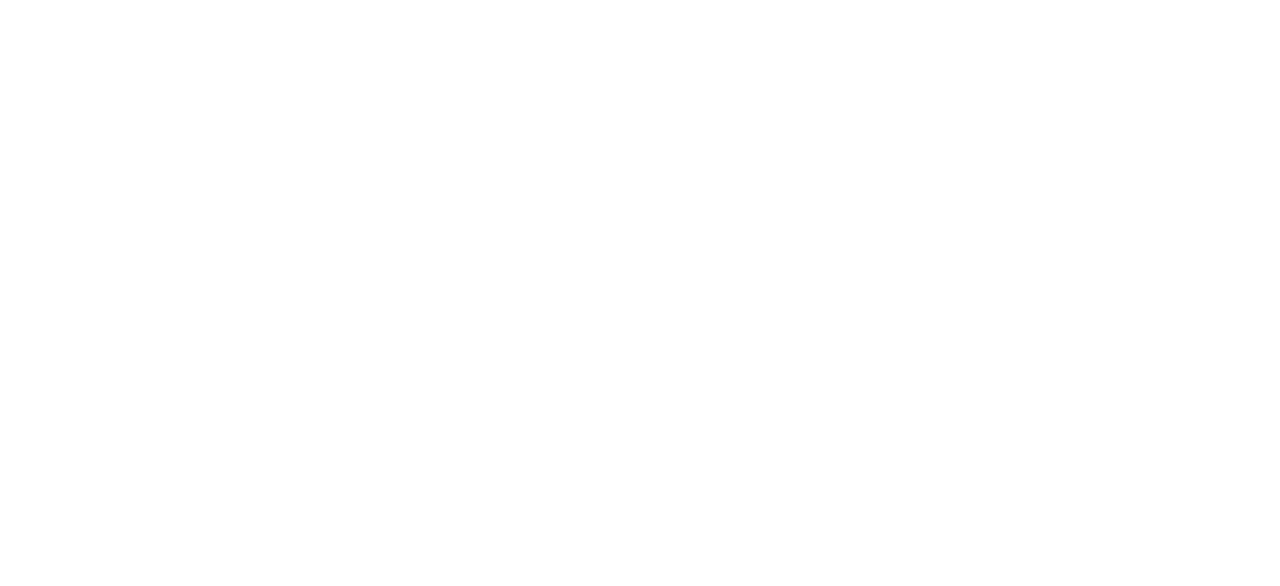
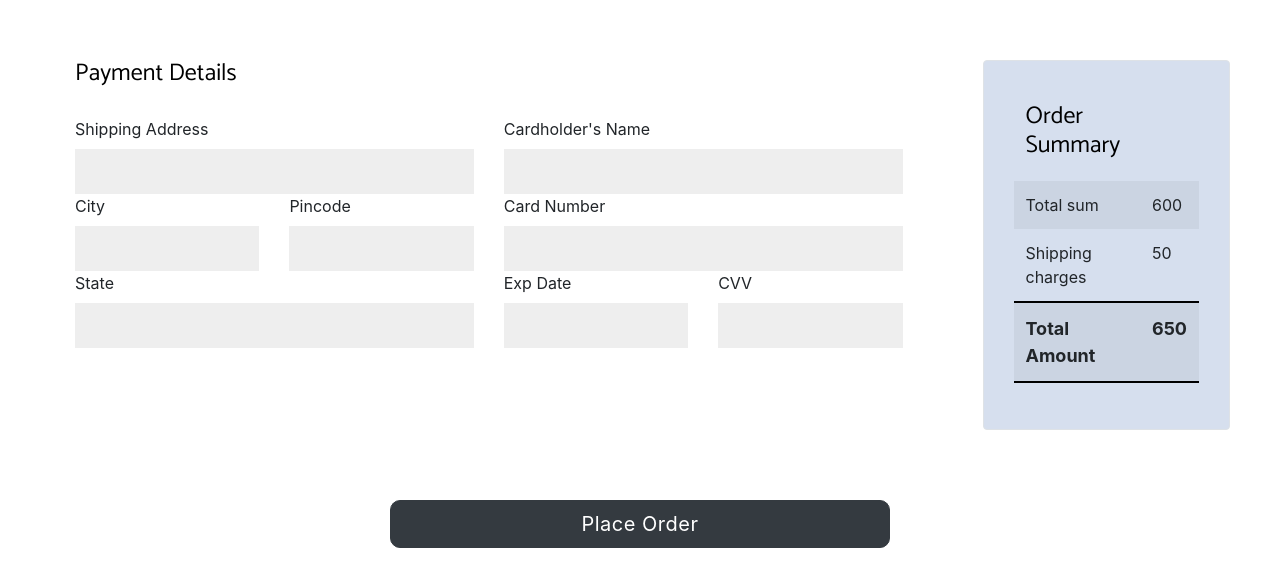
Before and after one commit to VarshaPrasanna/PharmacyReact, a React (Create React App) app in the folder frontend/: page /payment in a window 1280 px wide. Before the commit this address had no page. Shown: the top 586 px of the page. Built offline with nearby package versions, Linux system fonts and the light colour scheme; the HTML template or start-up script is replaced by a standard one.

Commit message:
created payment component

```diff
--- a/frontend/package.json
+++ b/frontend/package.json
@@ -13,6 +13,7 @@
     "mdb-react-ui-kit": "^5.0.0",
     "popper.js": "^1.16.1",
     "react": "^18.2.0",
+    "react-bootstrap": "^2.5.0",
     "react-dom": "^18.2.0",
     "react-icons": "^4.6.0",
     "react-router-dom": "^6.4.2",
--- a/frontend/src/App.js
+++ b/frontend/src/App.js
@@ -7,6 +7,7 @@ import Signup from './components/Signup/Signup';
 import Login from './components/Login/Login';
 import AdminApp from './components/Admin/AdminApp';
 import ManageUsers from './components/Admin/AdminComponents/ManageUsers/ManageUsers';
+import Payment from './components/Payment/Payment';
 
 
 import Cart from './components/Cart/Cart';
@@ -35,6 +36,7 @@ function App() {
 
           <Route exact path="/admin" element={<AdminApp />} />
           <Route exact path="/ManageUsers" element={<ManageUsers />} />
+          <Route path='/payment' element={<Payment />} />
 
         </Routes>
       </BrowserRouter>
--- a/frontend/src/components/Cart/Cart.css
+++ b/frontend/src/components/Cart/Cart.css
@@ -33,3 +33,10 @@
 .bill{
     padding: 10px;
 }
+
+.total{
+    font-weight: bold ;
+    font-size: large;
+    border-top: 2px solid black;
+    border-bottom: 2px solid black;
+}
--- a/frontend/src/components/Cart/Cart.js
+++ b/frontend/src/components/Cart/Cart.js
@@ -1,5 +1,7 @@
 import React from "react";
+import { Table } from "react-bootstrap";
 import './Cart.css';
+import { Link } from "react-router-dom";
 
 const products = [
     {
@@ -93,8 +95,11 @@ export default class Cart extends React.Component {
                     <div className="col-md-4 d-flex flex-column justify-content-between">
                         <div className="card border rounded flex-row product-card bill">
                             <div className="card-body">
-                                <h4 className="card-title">Order Summary</h4>
-                                <table className="table table-borderless">
+
+                                <Table borderless striped>
+                                    <thead>
+                                        <th><h4>Order Summary</h4></th>
+                                    </thead>
                                     <tbody>
                                         <tr>
                                             <td scope="row">Total sum</td>
@@ -104,21 +109,19 @@ export default class Cart extends React.Component {
                                             <td scope="row">Shipping charges</td>
                                             <td>{50}</td>
                                         </tr>
-                                    </tbody>
-                                </table>
-                                <hr />
-                                <table className="table table-borderless">
-                                    <tbody>
-                                        <tr>
+
+                                        <tr className="total">
                                             <td scope="row">Total Amount</td>
                                             <td>{this.state.sum + 50}</td>
                                         </tr>
                                     </tbody>
-                                </table>
+                                </Table>
                             </div>
                         </div>
 
-                        <button className="btn btn-block btn-dark">Proceed to Checkout</button>
+                        <Link to={{ pathname: "/payment" }}>
+                            <button className="btn btn-block btn-dark">Proceed to Checkout</button>
+                        </Link>
 
                     </div>
 
@@ -136,9 +139,9 @@ export default class Cart extends React.Component {
                                             <div>
                                                 <div className="qty"><button className="btn btn-sm qty-button m-1" onClick={() => this.changeQty(product, 1)}
                                                 >+</button>
-                                                {product.productQty}
-                                                <button className="btn btn-sm qty-button m-1" onClick={() => this.changeQty(product, -1)}
-                                                >-</button></div>
+                                                    {product.productQty}
+                                                    <button className="btn btn-sm qty-button m-1" onClick={() => this.changeQty(product, -1)}
+                                                    >-</button></div>
                                             </div>
                                         </div>
                                         <div className="col-sm-1">
--- /dev/null
+++ b/frontend/src/components/Payment/Payment.css
@@ -0,0 +1,28 @@
+.form-wrapper{
+    padding-left: 75px;
+    padding-right: 50px;
+    margin-top: 60px;
+}
+
+.form-wrapper h4{
+    padding-bottom: 20px;
+}
+
+Form.Group{
+    margin-bottom: 50px;
+}
+
+.product-card{
+    margin-right: 50px;
+    margin-top: 60px;
+}
+
+.submit-button{
+    text-align: center;
+    margin-top: 50px;
+}
+
+.submit-button Button{
+    border-radius: 10px;
+    width: 500px;
+}
--- /dev/null
+++ b/frontend/src/components/Payment/Payment.js
@@ -0,0 +1,103 @@
+import { Button, Col, Form, Row, Table } from "react-bootstrap";
+import './Payment.css';
+
+export default function Payment() {
+    return (
+        <>
+            <Row>
+                <Col>
+                    <div className="form-wrapper">
+                        <h4>Payment Details</h4>
+                        <Form>
+                            <Row>
+                                <Col>
+                                    <Form.Group controlId="movieName">
+                                        <Form.Label>Shipping Address</Form.Label>
+                                        <Form.Control type="text" />
+                                        {/* value={this.state.shippingAddress}  */}
+                                    </Form.Group>
+                                    <Row>
+                                        <Col>
+                                            <Form.Group controlId="movieDesc">
+                                                <Form.Label>City</Form.Label>
+                                                <Form.Control type="text" />
+                                                {/*  value={this.state.city}  */}
+                                            </Form.Group>
+                                        </Col>
+                                        <Col>
+                                            <Form.Group controlId="movieActor">
+                                                <Form.Label>Pincode</Form.Label>
+                                                <Form.Control type="text" />
+                                                {/* value={this.state.movieActor} */}
+                                            </Form.Group>
+                                        </Col>
+                                    </Row>
+                                    <Form.Group controlId="movieActor">
+                                        <Form.Label>State</Form.Label>
+                                        <Form.Control type="text" />
+                                        {/* value={this.state.movieActor} */}
+                                    </Form.Group>
+                                </Col>
+                                <Col>
+                                    <Form.Group controlId="movieDesc">
+                                        <Form.Label>Cardholder's Name</Form.Label>
+                                        <Form.Control type="text" />
+                                    </Form.Group>
+                                    <Form.Group controlId="movieDesc">
+                                        <Form.Label>Card Number</Form.Label>
+                                        <Form.Control type="text" />
+                                    </Form.Group>
+                                    <Row>
+                                        <Col>
+                                            <Form.Group controlId="movieDesc">
+                                                <Form.Label>Exp Date</Form.Label>
+                                                <Form.Control type="text" />
+                                            </Form.Group>
+                                        </Col>
+                                        <Col>
+                                            <Form.Group controlId="movieActor">
+                                                <Form.Label>CVV</Form.Label>
+                                                <Form.Control type="text" />
+                                            </Form.Group>
+                                        </Col>
+                                    </Row>
+                                </Col>
+                            </Row>
+                        </Form>
+                    </div>
+                </Col>
+                <Col md={3}>
+
+                    <div className="card border rounded flex-row product-card bill">
+                        <div className="card-body">
+
+                            <Table borderless striped>
+                                <thead>
+                                    <th><h4>Order Summary</h4></th>
+                                </thead>
+                                <tbody>
+                                    <tr>
+                                        <td scope="row">Total sum</td>
+                                        <td>{600}</td>
+                                    </tr>
+                                    <tr>
+                                        <td scope="row">Shipping charges</td>
+                                        <td>{50}</td>
+                                    </tr>
+
+                                    <tr className="total">
+                                        <td scope="row">Total Amount</td>
+                                        <td>{600 + 50}</td>
+                                    </tr>
+                                </tbody>
+                            </Table>
+                        </div>
+                    </div>
+                </Col>
+            </Row>
+            <div className="submit-button">
+                        <Button variant="dark" size="lg">Place Order</Button>
+            </div>
+        </>
+    )
+}
```
Also changed, not shown: 1 other file (tests, documents, lock files or other folders).
